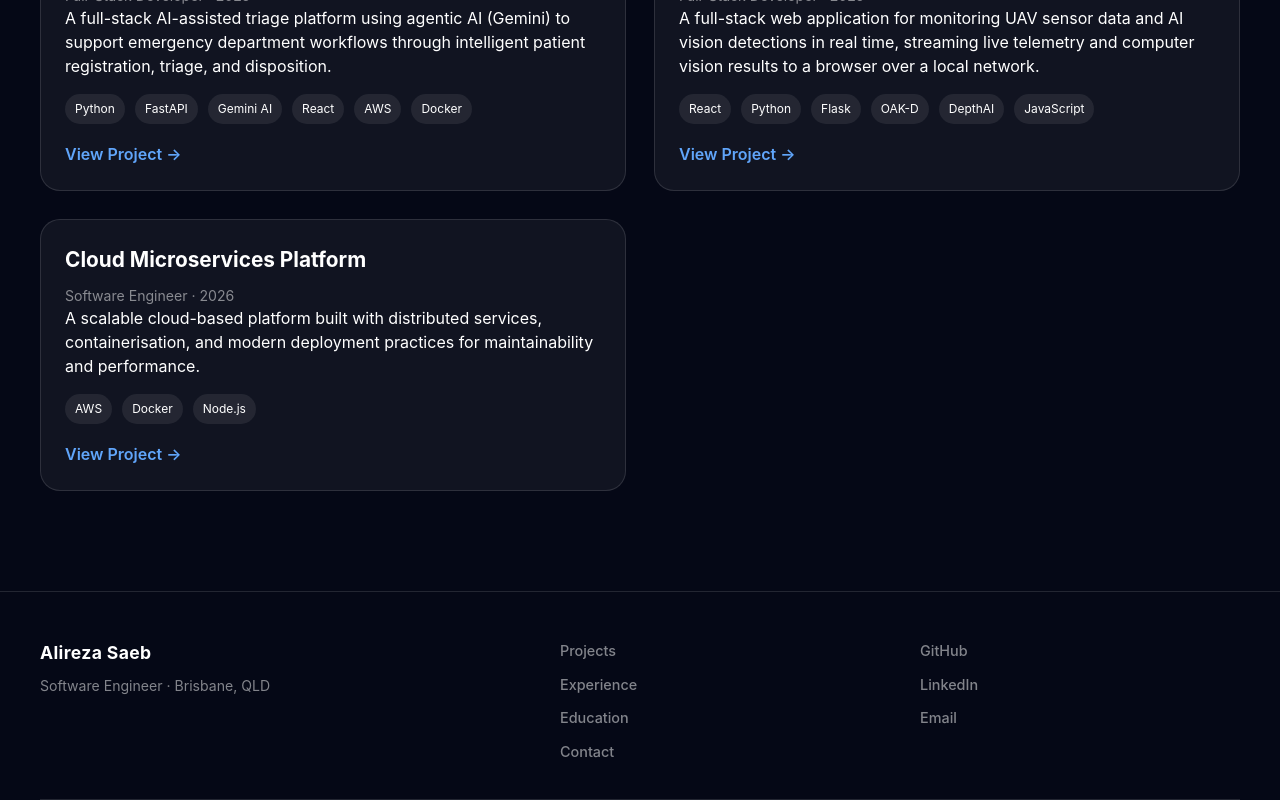
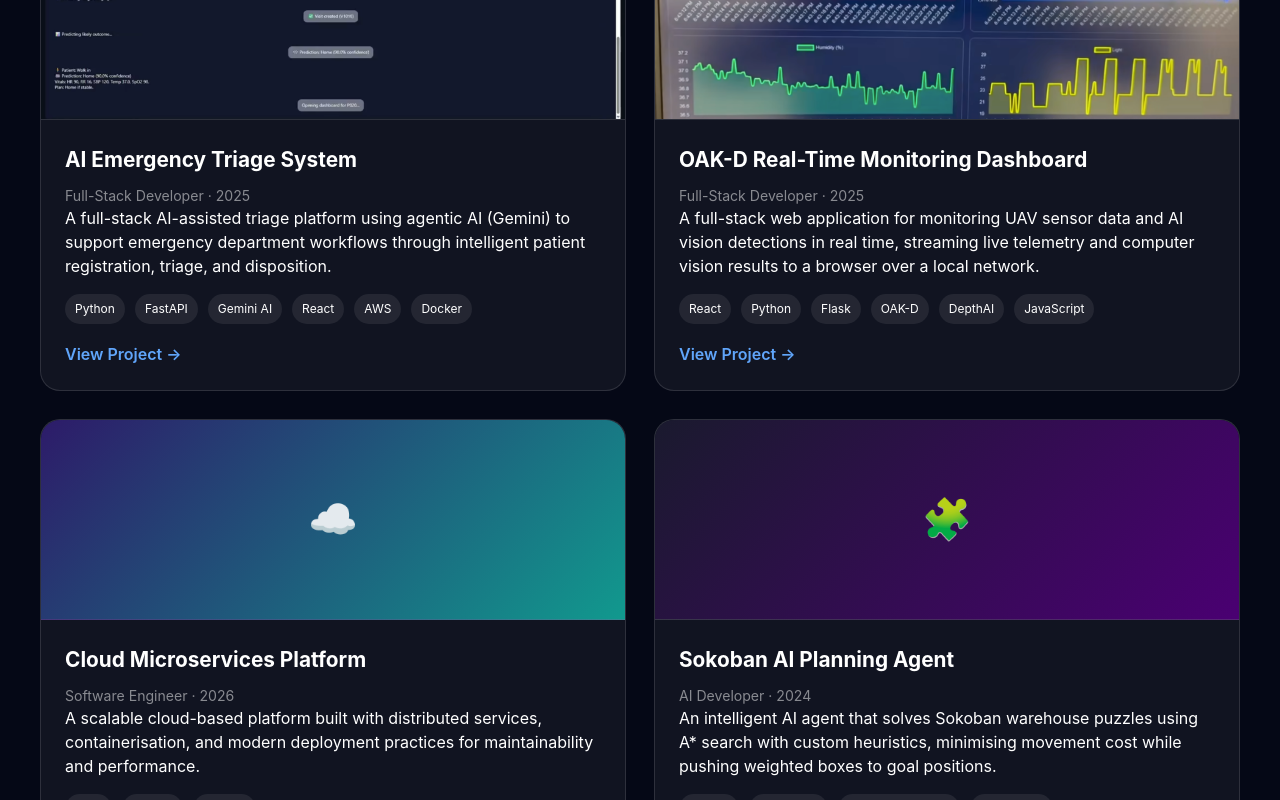
Before and after one commit to Alirezaa02/portfolio, a React (Vite) app: page /projects in a window 1280 px wide. Shown: the part 460-1260 px from the top of the page. Built offline with nearby package versions, Linux system fonts and the light colour scheme; no server answers; sample sign-in values are in the browser's storage.

Commit message:
Added pictures in projects

```diff
--- a/src/data/projects.js
+++ b/src/data/projects.js
@@ -25,6 +25,7 @@ const projects = [
     ],
     github: 'https://github.com/Alirezaa02/ed-agentic-ai-with-agents-slim',
     category: 'Full-Stack · Agentic AI · Healthcare',
+    image: '/projects/ai-triage.png',
   },
   {
     id: 2,
@@ -53,6 +54,7 @@ const projects = [
     ],
     github: 'https://github.com/Alirezaa02/webvis-oakd-dashboard',
     category: 'Full-Stack · AI Vision · UAV · Real-Time',
+    image: '/projects/oakd-dashboard.png',
   },
   {
     id: 3,
@@ -79,6 +81,34 @@ const projects = [
     ],
     github: '',
     category: 'Cloud · Backend · DevOps',
+    image: null,
+  },
+  {
+    id: 4,
+    slug: 'sokoban-ai-planner',
+    title: 'Sokoban AI Planning Agent',
+    description:
+      'An intelligent AI agent that solves Sokoban warehouse puzzles using A* search with custom heuristics, minimising movement cost while pushing weighted boxes to goal positions.',
+    tech: ['Python', 'A* Search', 'Jupyter Notebook', 'AI Planning'],
+    overview:
+      'Developed as part of QUT\'s CAB320 Artificial Intelligence course, this project implements an informed search agent that navigates a warehouse environment, pushing weighted boxes to designated goal positions while minimising total cost. The agent uses A* search with a custom heuristic based on Manhattan distances and box weights.',
+    role: 'AI Developer',
+    year: '2024',
+    highlights: [
+      'Implemented A* search algorithm with a custom admissible heuristic for optimal pathfinding',
+      'Designed state representation to efficiently encode the warehouse grid, box positions, and agent location',
+      'Used Manhattan distance combined with box weights in the heuristic function to guide search efficiently',
+      'Applied cost formula (1 + box weight) to evaluate push actions, balancing exploration and exploitation',
+      'Tested across multiple puzzle configurations with varying box counts and grid complexities',
+    ],
+    learnings: [
+      'Deepened understanding of informed search algorithms and the importance of heuristic admissibility',
+      'Learned how state space design directly impacts search performance and memory usage',
+      'Gained practical experience applying AI planning concepts to a constrained real-world problem',
+    ],
+    github: 'https://github.com/Alirezaa02/sokoban-ai-planner',
+    category: 'AI · Search Algorithms · Python',
+    image: null,
   },
 ]
 
--- a/src/pages/ProjectDetails.jsx
+++ b/src/pages/ProjectDetails.jsx
@@ -81,6 +81,9 @@ function ProjectDetails() {
         {/* Hero banner */}
         <Reveal delay={0.05}>
           <div className="pd-hero">
+            {project.image && (
+              <img src={project.image} alt={project.title} className="pd-hero__image" />
+            )}
             <div className="pd-hero__glow" />
             <div className="pd-hero__content">
               <p className="pd-hero__category">{project.category}</p>
--- a/src/pages/Projects.jsx
+++ b/src/pages/Projects.jsx
@@ -4,6 +4,15 @@ import '../styles/projects.css'
 import { Link } from 'react-router-dom'
 import Reveal from '../components/ui/Reveal.jsx'
 import API from '../lib/api'
+
+const gradients = [
+  'linear-gradient(135deg, #1e3a5f 0%, #0f2027 100%)',
+  'linear-gradient(135deg, #1a1a2e 0%, #16213e 50%, #0f3460 100%)',
+  'linear-gradient(135deg, #2d1b69 0%, #11998e 100%)',
+  'linear-gradient(135deg, #1a1a2e 0%, #4a0072 100%)',
+]
+
+const gradientIcons = ['🤖', '📡', '☁️', '🧩']
 
 function parseTech(tech) {
   if (Array.isArray(tech)) return tech
@@ -48,6 +57,18 @@ function Projects() {
           {projects.map((project, index) => (
             <Reveal key={project.id || project.slug} delay={index * 0.1}>
               <div className="project-card">
+                {project.image ? (
+                  <img src={project.image} alt={project.title} className="project-card__image" />
+                ) : (
+                  <div
+                    className="project-card__gradient"
+                    style={{ background: gradients[index % gradients.length] }}
+                  >
+                    {gradientIcons[index % gradientIcons.length]}
+                  </div>
+                )}
+
+                <div className="project-card__body">
                   <h2 className="project-title">{project.title}</h2>
 
                   <p className="project-card__meta">
@@ -60,18 +81,14 @@ function Projects() {
 
                   <div className="project-tech">
                     {project.tech.map((tech, i) => (
-                    <span key={i} className="project-tag">
-                      {tech}
-                    </span>
+                      <span key={i} className="project-tag">{tech}</span>
                     ))}
                   </div>
 
-                <Link
-                  to={`/projects/${project.slug}`}
-                  className="project-link"
-                >
+                  <Link to={`/projects/${project.slug}`} className="project-link">
                     View Project →
                   </Link>
+                </div>
               </div>
             </Reveal>
           ))}
--- a/src/styles/project-details.css
+++ b/src/styles/project-details.css
@@ -20,6 +20,15 @@
   background: var(--surface);
   overflow: hidden;
   margin-bottom: 48px;
+}
+
+.pd-hero__image {
+  width: 100%;
+  height: 280px;
+  object-fit: cover;
+  border-radius: var(--radius-lg) var(--radius-lg) 0 0;
+  border-bottom: 1px solid var(--border);
+  display: block;
 }
 
 .pd-hero__glow {
--- a/src/styles/projects.css
+++ b/src/styles/projects.css
@@ -7,12 +7,33 @@
 
 .project-card {
   position: relative;
-  padding: 24px;
   border-radius: var(--radius-lg);
   border: 1px solid var(--border);
   background: var(--surface);
   transition: var(--transition);
   overflow: hidden;
+}
+
+.project-card__image {
+  width: 100%;
+  height: 200px;
+  object-fit: cover;
+  display: block;
+  border-bottom: 1px solid var(--border);
+}
+
+.project-card__gradient {
+  width: 100%;
+  height: 200px;
+  display: flex;
+  align-items: center;
+  justify-content: center;
+  border-bottom: 1px solid var(--border);
+  font-size: 2.5rem;
+}
+
+.project-card__body {
+  padding: 24px;
 }
 
 .project-card:hover {
```
Also changed, not shown: public/projects/ai-triage.png (added), public/projects/oakd-dashboard.png (added). Lines whose indentation alone changed are shown as unchanged.
